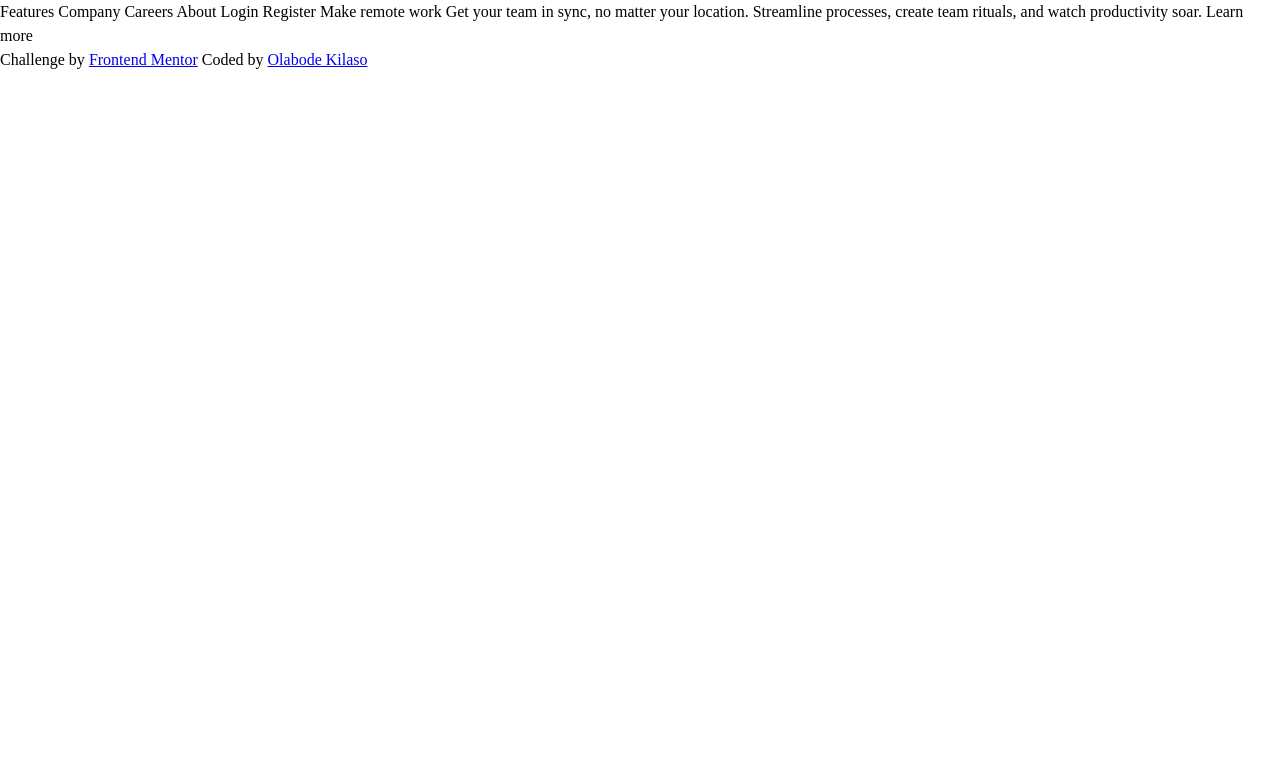
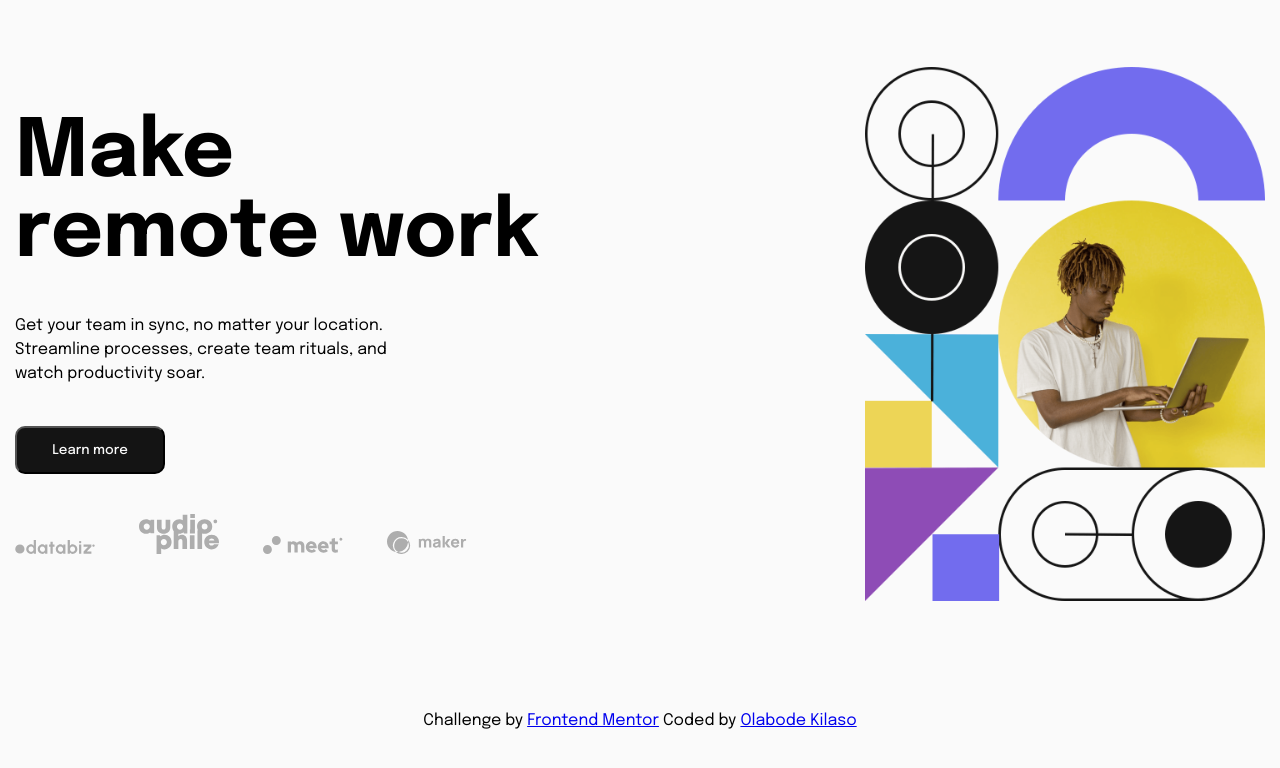
Before and after one commit to Great-kiola/Intro-section---dropdown-fem, a plain HTML site: page index.html in a window 1280 px wide. Drawn offline with Linux system fonts and the light colour scheme.

Commit message:
Made changes to the html and css files

```diff
--- a/index.html
+++ b/index.html
@@ -12,24 +12,59 @@
 </head>
 <body>
 
-  Features
-  Company
-  Careers
-  About
+  <main>
 
-  Login
-  Register
+    <div class="container">
 
-  Make remote work
+      <div class="textDiv">
+        <h1>Make <br> remote work</h1>
+        <p>Get your team in sync, no matter your location. Streamline processes,
+          create team rituals, and watch productivity soar.
+        </p>
+        <button class="btn">Learn more</button>
 
-  Get your team in sync, no matter your location. Streamline processes,
-  create team rituals, and watch productivity soar.
+        <div class="logoDiv">
+          <img class="logo" src="./images/client-databiz.svg" alt="DataBiz logo">
+          <img class="logo" src="./images/client-audiophile.svg" alt="DataBiz logo">
+          <img class="logo" src="./images/client-meet.svg" alt="DataBiz logo">
+          <img class="logo" src="./images/client-maker.svg" alt="DataBiz logo">
+        </div>
 
-  Learn more
+      </div>
 
+      <div class="imgDiv">
+        <img src="./images/image-hero-desktop.png" alt="">
+      </div>
+
+
+
+
+    </div>
+
+
+
+
+
+
+  </main>
+
+
+
+
+  <footer>
     <div class="attribution">
       Challenge by <a href="https://www.frontendmentor.io?ref=challenge" target="_blank">Frontend Mentor</a>
       Coded by <a href="https://www.frontendmentor.io/profile/Great-kiola">Olabode Kilaso</a>
     </div>
+
+  </footer>
+
+<!--
+  Features
+  Company
+  Careers
+      Login
+    Register
+  About -->
 </body>
 </html>
--- a/style.css
+++ b/style.css
@@ -1,9 +1,65 @@
-
+@import url('https://fonts.googleapis.com/css2?family=Epilogue:wght@400;500;600;700&display=swap');
 *{
     margin: 0;
     padding: 0;
+    font-family: 'Epilogue', sans-serif;
 }
 body{
     line-height: 1.5;
     min-height: 100vh;
+    display: flex;
+    align-items: center;
+    justify-content: center;
+    flex-direction: column;
+    background-color: var(--AlmostWhite);
 }
+.textDiv{
+    display: flex;
+    justify-content: space-between;
+    flex-direction: column;
+    width: 800px;
+    margin-right: 50px;
+}
+.textDiv .btn{
+    width: 150px;
+    font-weight: 500;
+    padding: 15px;
+    border-radius: 10px;
+    background-color: var(--AlmostBlack);
+    color: var(--AlmostWhite);
+    margin-bottom: 40px;
+    cursor: pointer;
+}
+.textDiv .btn:hover{
+    background-color: transparent;
+    outline: 1px solid var(--AlmostBlack);
+    color: var(--AlmostBlack);
+}
+.textDiv h1{
+    line-height: 1;
+    word-wrap:break-word;
+    font-size: 5rem;
+    margin-bottom: 40px;
+}
+.textDiv p{
+    width: 400px;
+    margin-bottom: 40px;
+}
+.logoDiv .logo{
+    width: 80px;
+    margin-right: 40px;
+}
+.container{
+    display: flex;
+    align-items: center;
+    justify-content: center;
+    margin-bottom: 100px;
+}
+.container .imgDiv img{
+    width: 400px;
+}
+:root{
+    --AlmostWhite: hsl(0, 0%, 98%);
+    --MediumGray: hsl(0, 0%, 41%);
+    --AlmostBlack: hsl(0, 0%, 8%);
+}
```
Lines whose indentation alone changed are shown as unchanged.
